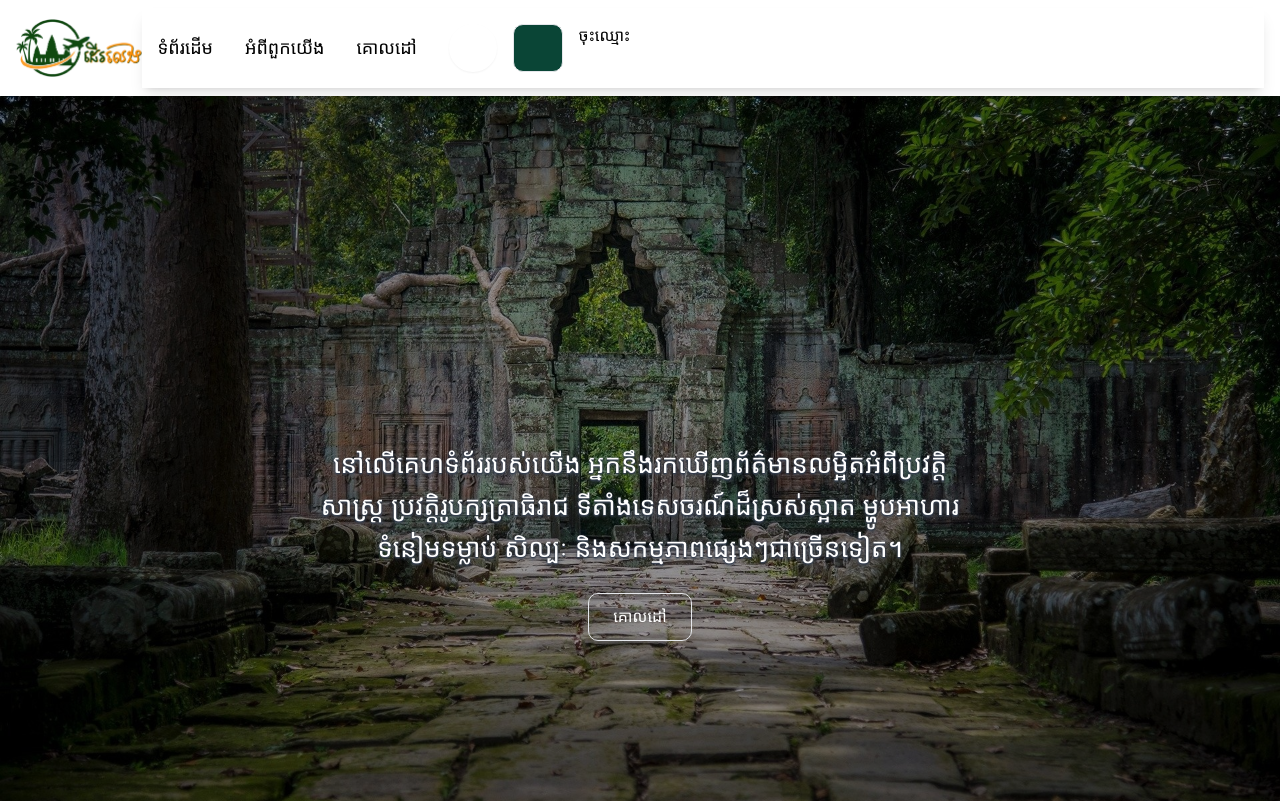
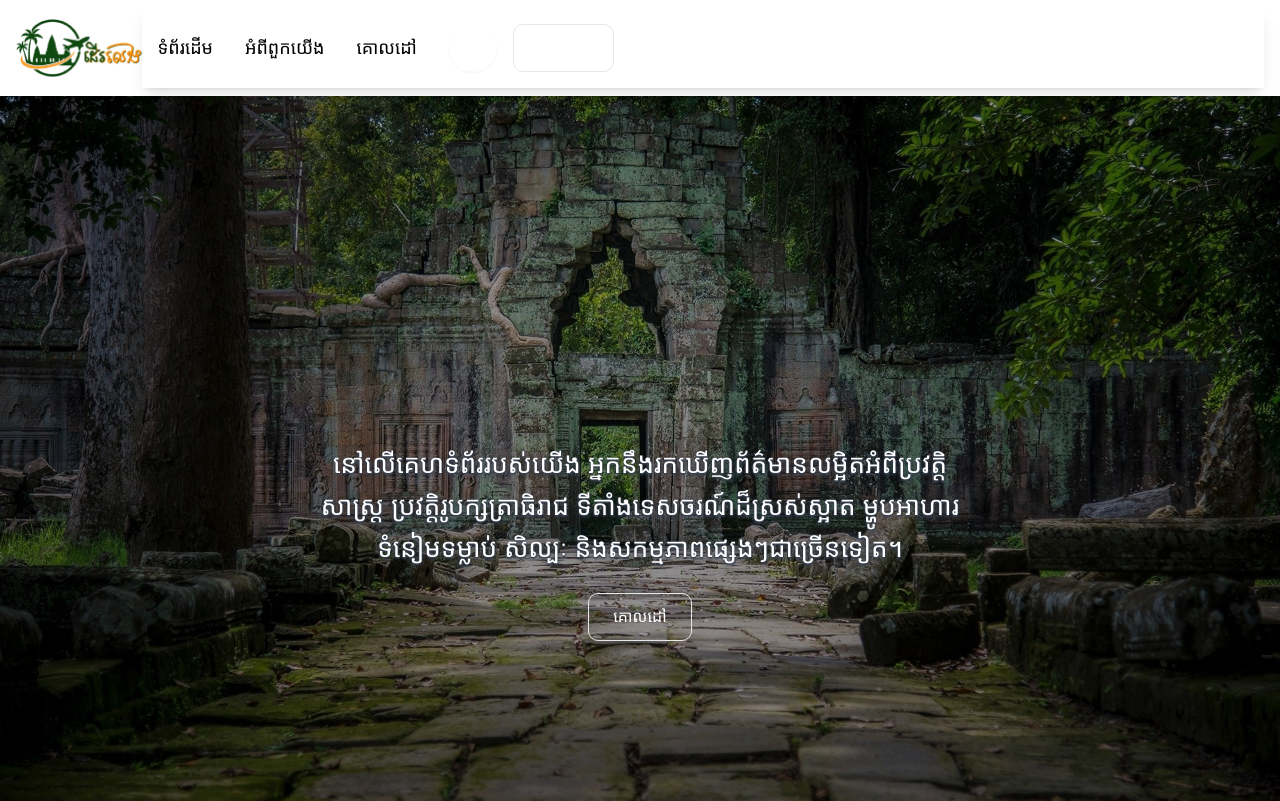
Before and after one commit to ngovkimsouheng/deployFinalProject, a website: page index.html in a window 1280 px wide. Shown: the top 801 px of the page. Drawn offline with nearby package versions, Linux system fonts and the light colour scheme; no server answers; a web font is replaced by a local one.

Commit message:
fix navigation card in index.html

```diff
--- a/index.html
+++ b/index.html
@@ -110,8 +110,8 @@
               </svg>
             </button>
 
-            <a
-              class="cursor-pointer group relative inline-flex h-12 items-center justify-center overflow-hidden rounded-[10px] border border-neutral-200 cursor-pointer bg-primary dark:bg-blue-950 px-6 font-medium text-white transition-all active:translate-y-[2px] active:shadow-none"
+            <button
+              class=" group relative inline-flex h-12 items-center justify-center overflow-hidden rounded-[10px] border border-neutral-200 cursor-pointer bg-primary dark:bg-blue-950 px-6 font-medium text-white transition-all active:translate-y-[2px] active:shadow-none"
               href="html/loginnnn.html"
             >
               <a href="/html/loginnnn.html">ចុះឈ្មោះ</a>
--- a/js/province_categories.js
+++ b/js/province_categories.js
@@ -147,7 +147,7 @@ async function PlaceSuggestionsList() {
               <li>${place.entryFee}</li>
 
             </ul>
-            <a class="text-teal-700 dark:text-dark-secondary float-end pb-6 " href="../html/ParamDetail.html?uuid=${place.uuid}">ព័ត៌មានបន្ថែម</li>
+            <a class="text-teal-700 dark:text-dark-secondary float-end pb-6 " href="../html/ParamDetail.html?placeUuid=${place.uuid}">ព័ត៌មានបន្ថែម</li>
           </div>
           </a>
       </div>
```
Also changed, not shown: src/output.css.
